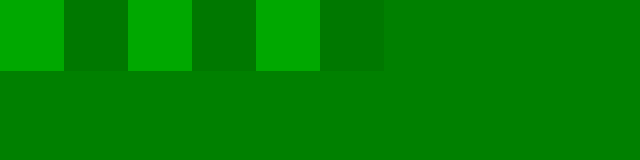
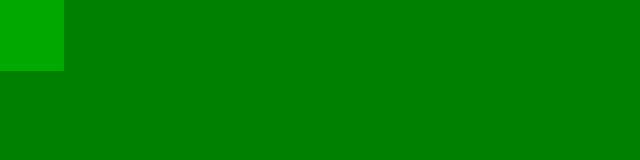
Before and after one commit to IsPrism/moss-adventure, a plain HTML site: page index.html in a window 1280 px wide. Shown: the whole page, without its empty margins (0-640 px from the left). Drawn offline with Linux system fonts and the light colour scheme.

Commit message:
Update .js files

```diff
--- /dev/null
+++ b/chunks.js
@@ -0,0 +1,68 @@
+let tiles = [
+    {
+        "name":"greenLight",
+        "cropX":0,
+        "cropY":0,
+        "set":1
+    },
+    {
+        "name":"greenDark",
+        "cropX":16,
+        "cropY":0,
+        "set":1
+    },
+    {
+        "name":"blueLight",
+        "cropX":32,
+        "cropY":0,
+        "set":2
+    },
+    {
+        "name":"blueDark",
+        "cropX":48,
+        "cropY":0,
+        "set":2
+    },
+    {
+        "name":"redLight",
+        "cropX":0,
+        "cropY":16,
+        "set":3
+    },
+    {
+        "name":"redDark",
+        "cropX":16,
+        "cropY":16,
+        "set":3
+    },
+    {
+        "name":"brownLight",
+        "cropX":32,
+        "cropY":16,
+        "set":4
+    },
+    {
+        "name":"brownDark",
+        "cropX":48,
+        "cropY":16,
+        "set":4
+    },
+];
+
+class Tile {
+    constructor() {
+
+    };
+};
+
+class Chunk {
+    constructor(tilesList, width, height, lootTables) {
+        this.width = width
+        this.height= height
+        ctx.drawImage(tileset, tiles[tilesList[0]].cropX, 0, tileWidth, tileHeight, 0, 0, tileWidth, tileHeight);
+    };
+};
+
+tileset.onload = function() {
+    new Chunk([0], 3, 3, 3)
+}
--- a/index.html
+++ b/index.html
@@ -10,4 +10,5 @@
 <canvas id="canvas" width="320" height="180"></canvas>
 </body>
 <script src="world.js"></script>
+<script src="chunks.js"></script>
 </html>
--- a/world.js
+++ b/world.js
@@ -9,23 +9,8 @@ const tileHeight = 16;
 const tileColumns = Math.round(canvas.width/tileWidth);
 const tileRows = Math.round(canvas.width/tileHeight);
 
-const chunks = [
-    {
-
-    }
-]
-
-function drawChunk() {
-    ctx.drawImage(tileset, 0, 0, tileWidth, tileHeight, 0, 0, tileWidth, tileHeight);
-    ctx.drawImage(tileset, 16, 0, tileWidth, tileHeight, 16, 0, tileWidth, tileHeight);
-    ctx.drawImage(tileset, 0, 0, tileWidth, tileHeight, 32, 0, tileWidth, tileHeight);
-    ctx.drawImage(tileset, 16, 0, tileWidth, tileHeight, 48, 0, tileWidth, tileHeight);
-    ctx.drawImage(tileset, 0, 0, tileWidth, tileHeight, 64, 0, tileWidth, tileHeight);
-    ctx.drawImage(tileset, 16, 0, tileWidth, tileHeight, 80, 0, tileWidth, tileHeight);
-};
-
 const tileset = new Image();
 tileset.src = "resources/tileset.png"
-tileset.onload = function() {
-    drawChunk();
-};
+
+console.log(tileColumns)
+console.log(tileRows)
```
Also changed, not shown: items.js (added).
